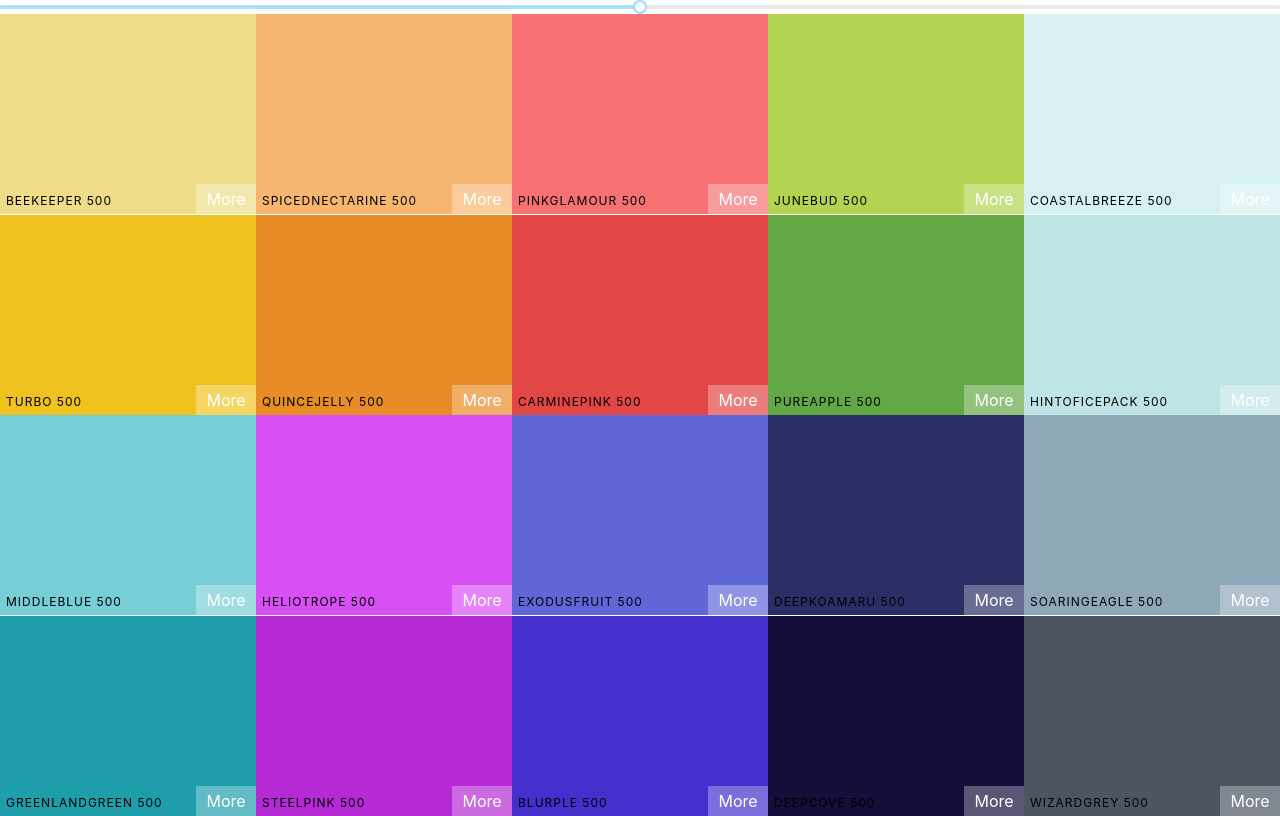
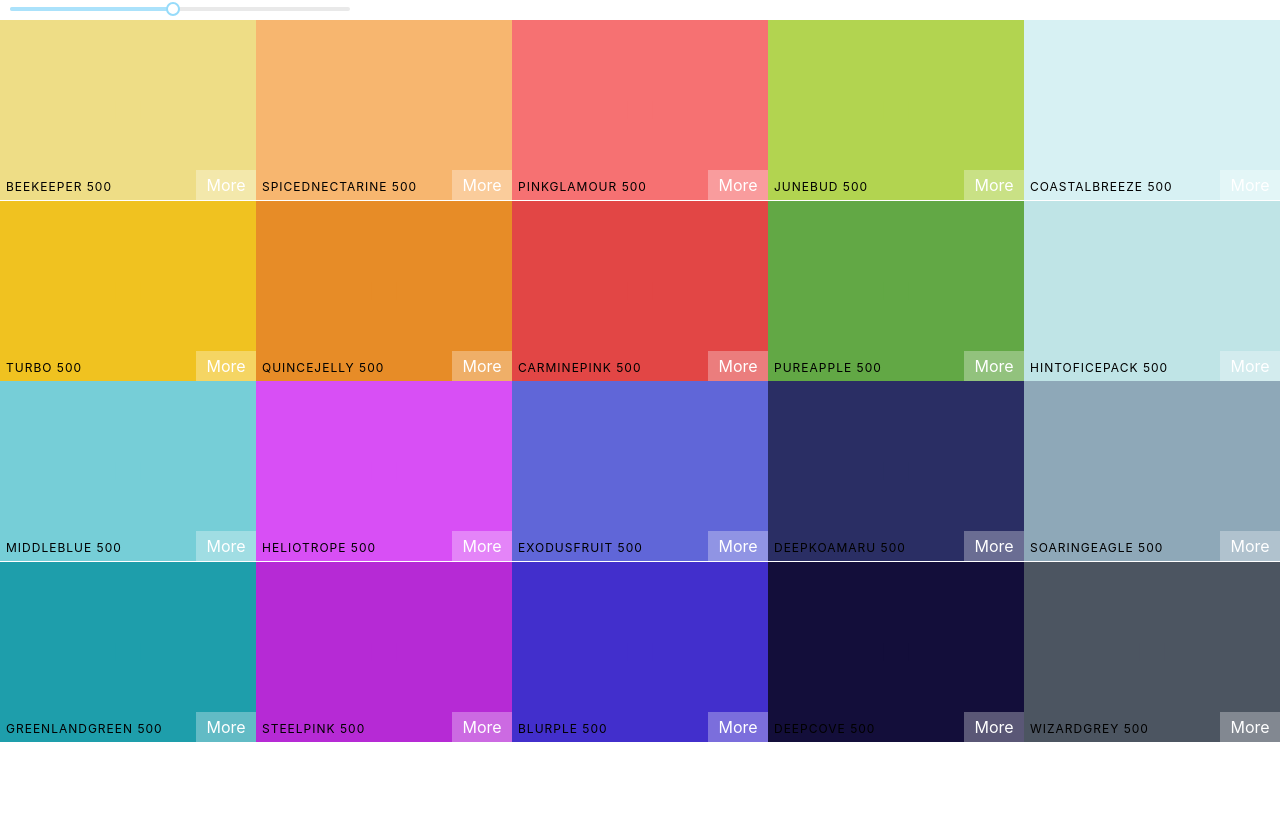
Before and after one commit to jensmartinhaberland/colors-app, a React (Create React App) app: page / in a window 1280 px wide. Built offline with nearby package versions, Linux system fonts and the light colour scheme.

Commit message:
Add dependencies

```diff
--- a/src/components/Palette.jsx
+++ b/src/components/Palette.jsx
@@ -25,6 +25,7 @@ class Palette extends Component {
 
     return (
       <div className="Palette">
+        <div className="slider">
           <Slider
             defaultValue={level}
             min={100}
@@ -32,6 +33,8 @@ class Palette extends Component {
             step={100}
             onAfterChange={this.changeLevel}
           />
+        </div>
+
         {/* Navbar goes here */}
         <div className="Palette-colors">{colorBoxes}</div>
         {/* Footer eventually */}
--- a/src/components/styles/Palette.css
+++ b/src/components/styles/Palette.css
@@ -3,6 +3,34 @@
 }
 
 .Palette-colors {
-  /*height: 90 %;*/
-  height: 100%;
+  /*height: 100 %;*/
+  height: 90%;
 }
+
+.slider {
+  display: inline-block;
+  margin: 0 10px;
+  width: 340px;
+}
+
+.rc-slider-track {
+  background-color: transparent;
+}
+
+.rc-slider-rail {
+  height: 8px;
+}
+
+.rc-slider-handle,
+.rc-slider-handle:active,
+.rc-slider-handle:focus,
+.rc-slider-handle:hover {
+  background-color: green;
+  border: 2px solid green;
+  box-shadow: none;
+  height: 13px;
+  margin-left: -7px;
+  margin-top: -3px;
+  outline: none;
+  width: 13px;
+}
```
Also changed, not shown: package.json (+8 -6 lines), 1 other file (tests, documents, lock files or other folders). Lines whose indentation alone changed are shown as unchanged.
